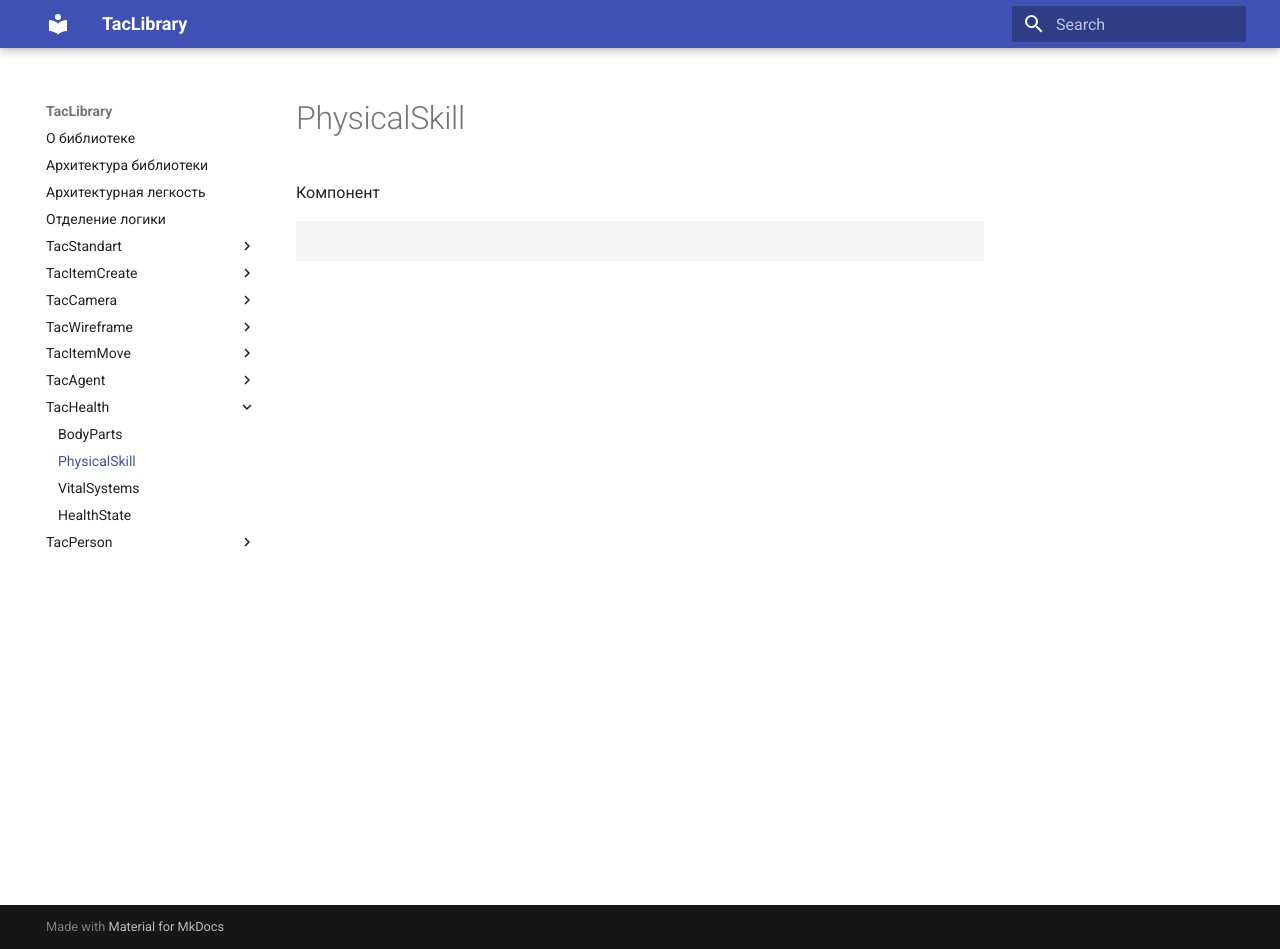
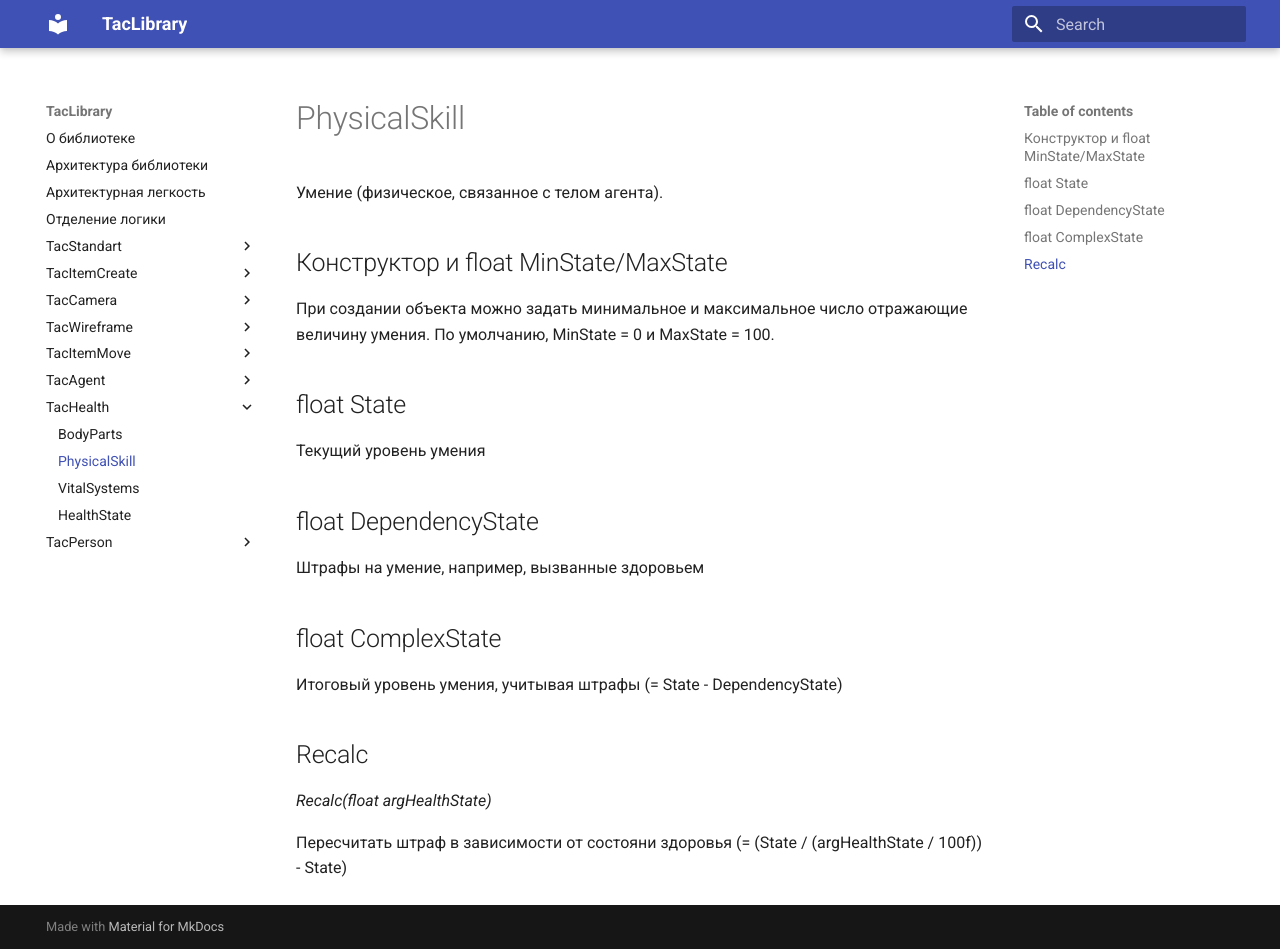
Before and after one commit to tac1402/TacBattleAI, an MkDocs documentation site: the page built from docs/TacHealth/PhysicalSkill.md, in a window 1280 px wide and 949 px high. Built offline with MkDocs 1.6.1 and Material for MkDocs 9.7.7, drawn with Linux system fonts in a browser that asks for light colours.

Commit message:
Update PhysicalSkill.md

````diff
--- a/docs/TacHealth/PhysicalSkill.md
+++ b/docs/TacHealth/PhysicalSkill.md
@@ -1,8 +1,26 @@
 ---
 title: PhysicalSkill
 ---
-Компонент
 
-```csharp
+Умение (физическое, связанное с телом агента).
 
-```
+## Конструктор и float MinState/MaxState
+
+При создании объекта можно задать минимальное и максимальное число отражающие величину умения. По умолчанию, MinState = 0 и MaxState = 100.
+
+## float State
+
+Текущий уровень умения
+
+## float DependencyState
+
+Штрафы на умение, например, вызванные здоровьем
+
+## float ComplexState
+
+Итоговый уровень умения, учитывая штрафы (= State - DependencyState)
+
+## Recalc
+_Recalc(float argHealthState)_
+
+Пересчитать штраф в зависимости от состояни здоровья (= (State / (argHealthState / 100f)) - State)
````
